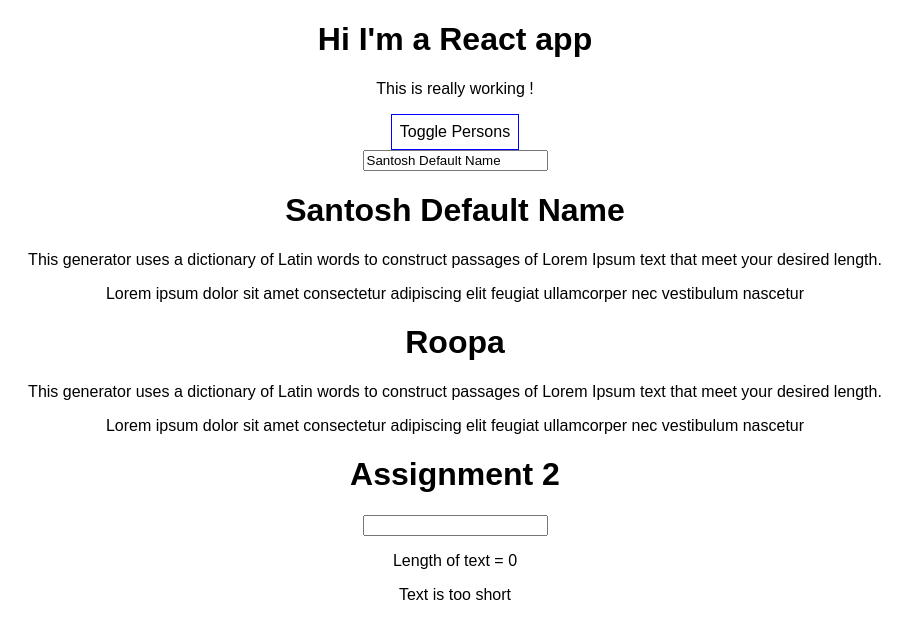
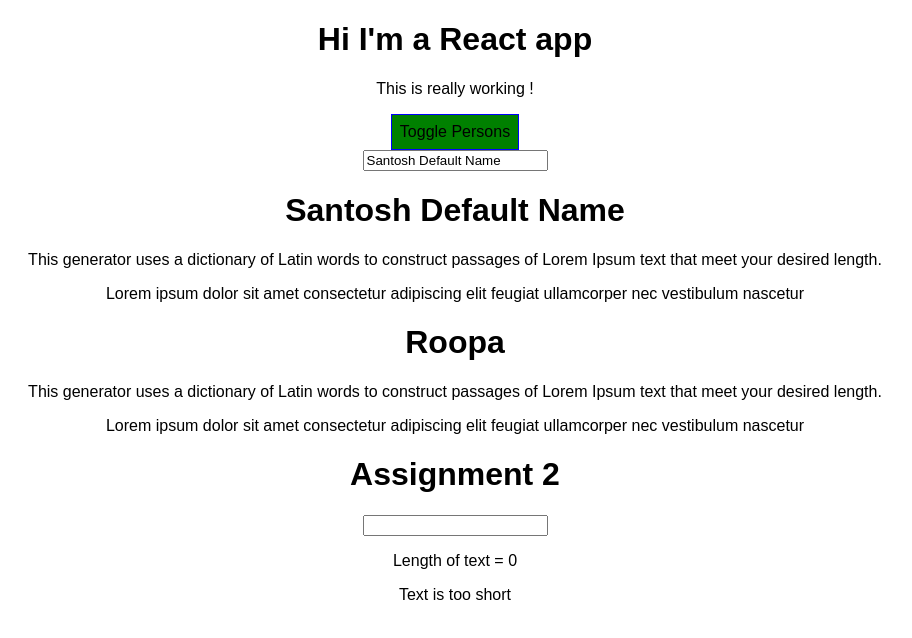
Before and after one commit to smarigowda/react16Revision, a React app: page / in a window 1280 px wide. Shown: the top 638 px of the page, without its empty margins (185-1097 px from the left). Built offline with nearby package versions, Linux system fonts and the light colour scheme.

Commit message:
REAC-22 fixed styling issue with CharText component (#25)

```diff
--- a/src/App.css
+++ b/src/App.css
@@ -10,16 +10,16 @@
   cursor: pointer;
 }
 
-div.char-text {
-  display: inline-block;
-  width: 20px;
-  border: 1px solid blue;
-  margin: 10px;
-  padding: 10px;
-}
-
 .body {
   margin: 0;
   padding: 0;
   font-family: sans-serif;
 }
+
+.green {
+  background-color: green;
+}
+
+.red {
+  background-color: red;
+}
--- a/src/App.js
+++ b/src/App.js
@@ -110,11 +110,18 @@ class App extends Component {
       return <CharText key={index} char={d} clickHandler={ (event) => this.deleteCharTextHandler(index) }/>
     });
 
+    let toggleButtonStyle;
+    if(!this.state.showPersons) {
+      toggleButtonStyle = classNames(classes.Button, classes.green);
+    } else {
+      toggleButtonStyle = classNames(classes.Button, classes.red);
+    }
+
     return (
       <div className={classNames(classes.App, classes.body)}>
         <h1>Hi I'm a React app</h1>
         <p>This is really working !</p>
-        <button className={classes.Button} onClick={this.togglePersonsHandler}>Toggle Persons</button>
+        <button className={toggleButtonStyle} onClick={this.togglePersonsHandler}>Toggle Persons</button>
           {persons}
         <UserInput userName={this.state.userName} nameChangeHandler={this.userNameChangeHandler}/>
         <UserOutput username={this.state.userName}/>
--- /dev/null
+++ b/src/CharText/CharText.css
@@ -0,0 +1,7 @@
+.chartext {
+  display: inline-block;
+  width: 20px;
+  border: 1px solid blue;
+  margin: 10px;
+  padding: 10px;
+}
--- a/src/CharText/CharText.js
+++ b/src/CharText/CharText.js
@@ -1,8 +1,9 @@
 import React from 'react';
 
+import classes from './CharText.css';
 const charText = props => {
   return (
-    <div className="char-text" onClick={props.clickHandler}>{props.char}</div>
+    <div className={classes.chartext} onClick={props.clickHandler}>{props.char}</div>
   )
 }
 
```
Also changed, not shown: 1 other file (tests, documents, lock files or other folders).
